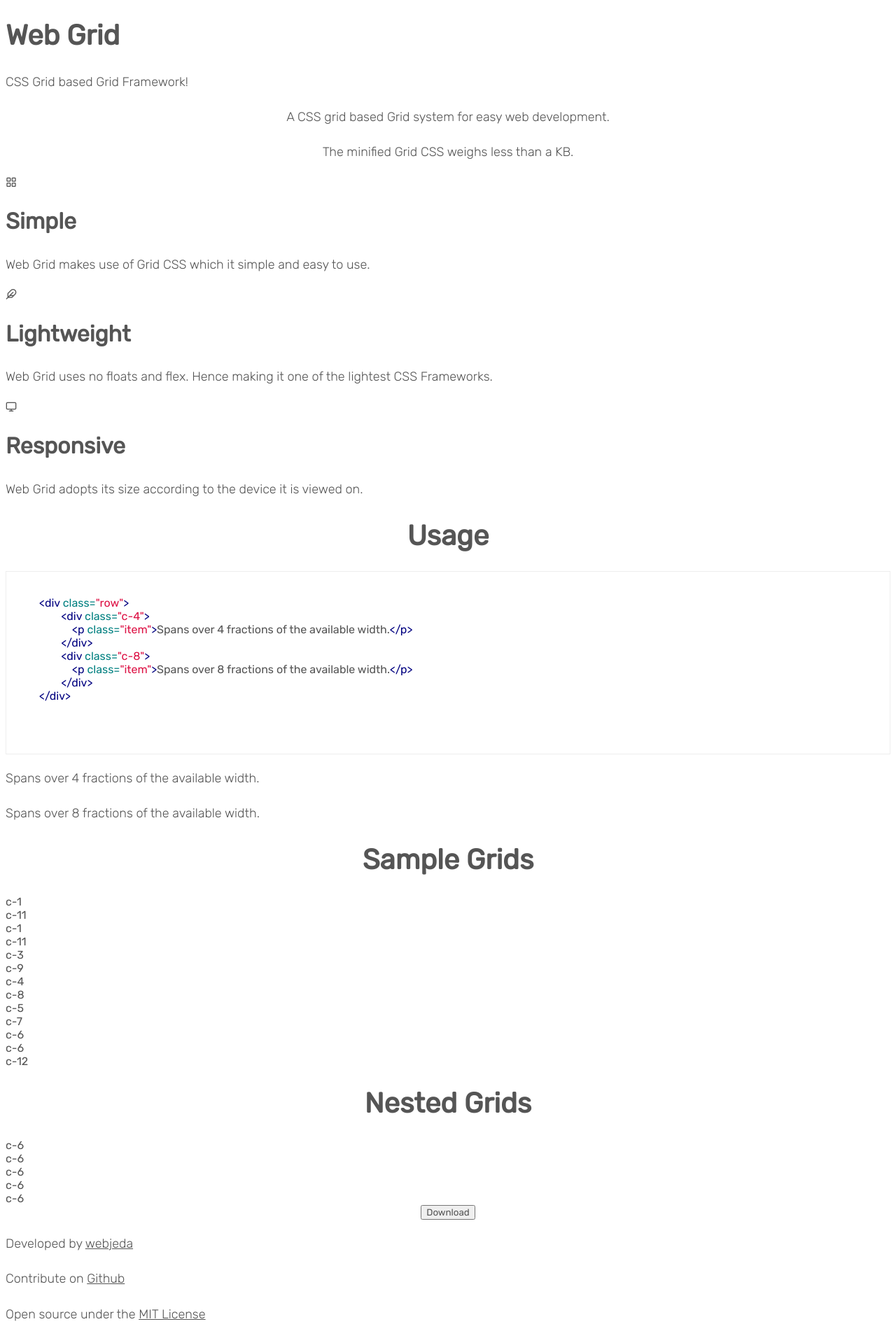
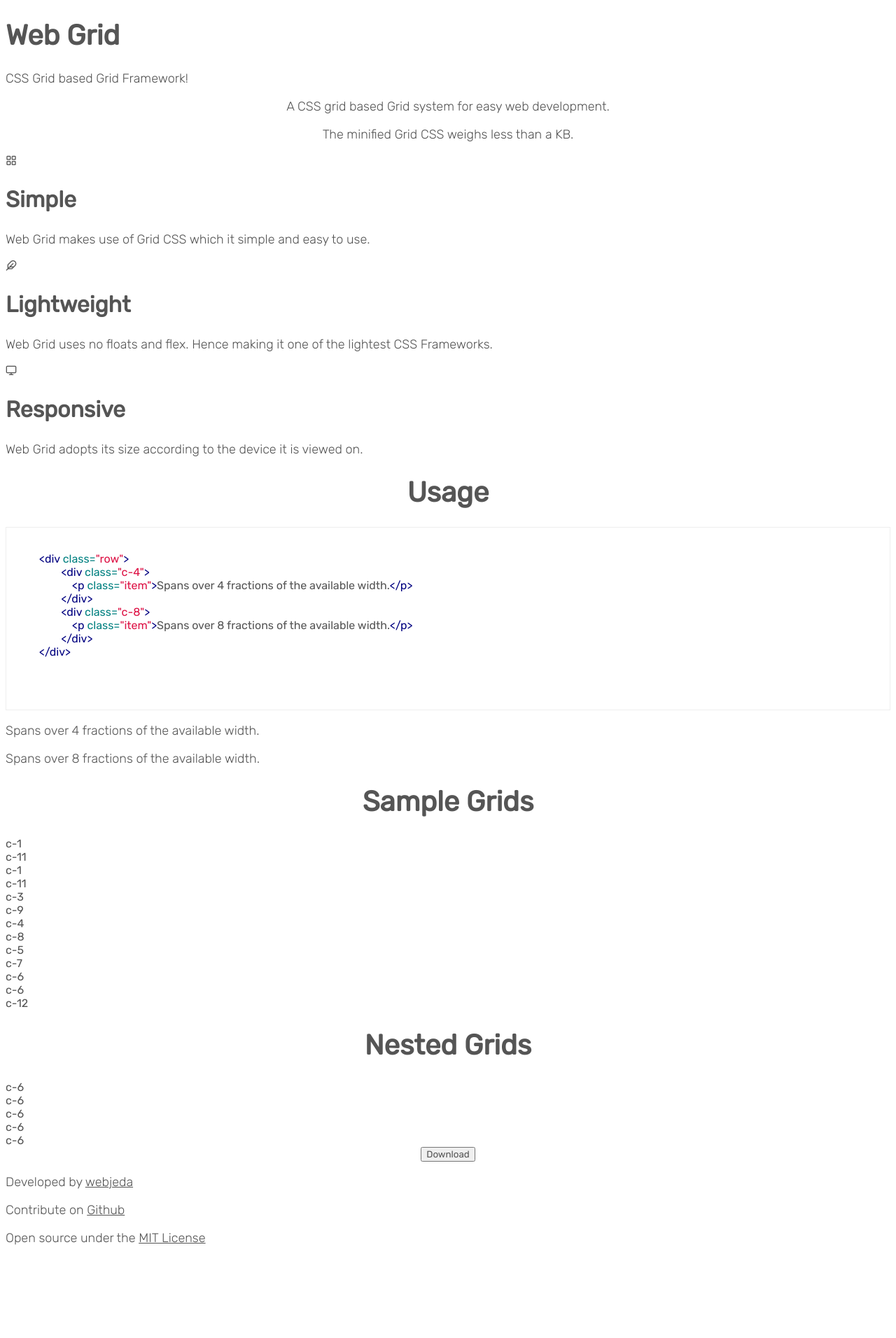
Before and after one commit to sharu725/web-grid, a Jekyll site: the page built from index.html, in a window 1280 px wide. Shown: the whole page at 70% size. Built offline with Jekyll 4.4.1, drawn with Linux system fonts in a browser that asks for light colours; some web fonts are replaced; after the commit the page ends 1798 px from its top, so only the background shows below that.

Commit message:
text fix

```diff
--- a/_sass/_style.scss
+++ b/_sass/_style.scss
@@ -219,7 +219,7 @@
     text-align: center;
     padding: 15px;
     h2 {
-        line-height: 0.5;
+        line-height: 1.5;
     }
     .icon {
         font-size: 4.5rem;
--- a/_sass/_text.scss
+++ b/_sass/_text.scss
@@ -31,7 +31,6 @@
 p {
   font-size: 1.125rem;
   font-weight: 200;
-  line-height: 1.8;
 }
 
 .font-light {
--- a/index.html
+++ b/index.html
@@ -40,7 +40,7 @@
         </div>
     </div>
 
-    <div class="row">
+    <div class="row  mt-80">
         <div class="c-12">
             <h1 class="center">Usage</h1>
         </div>
```
